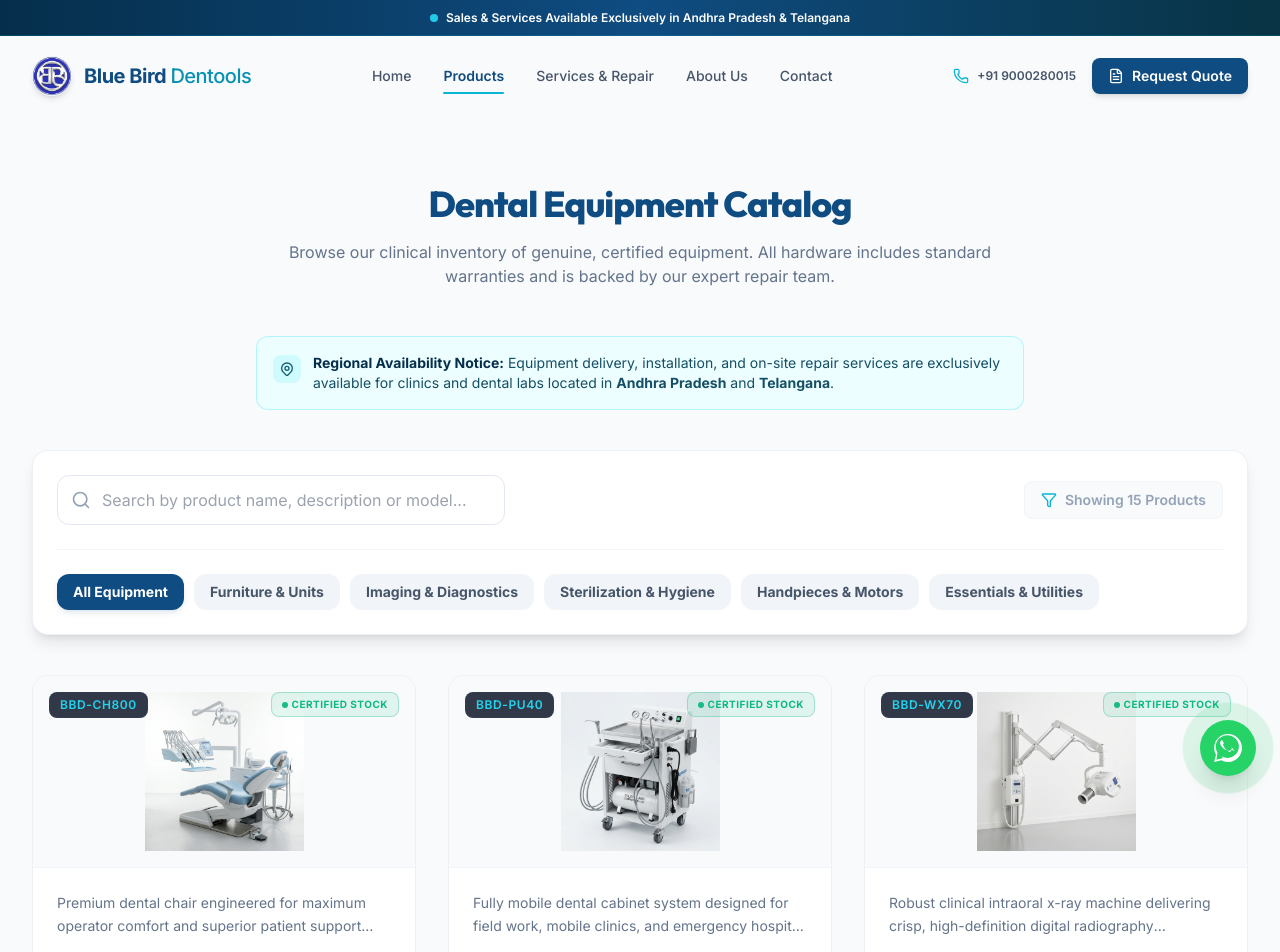
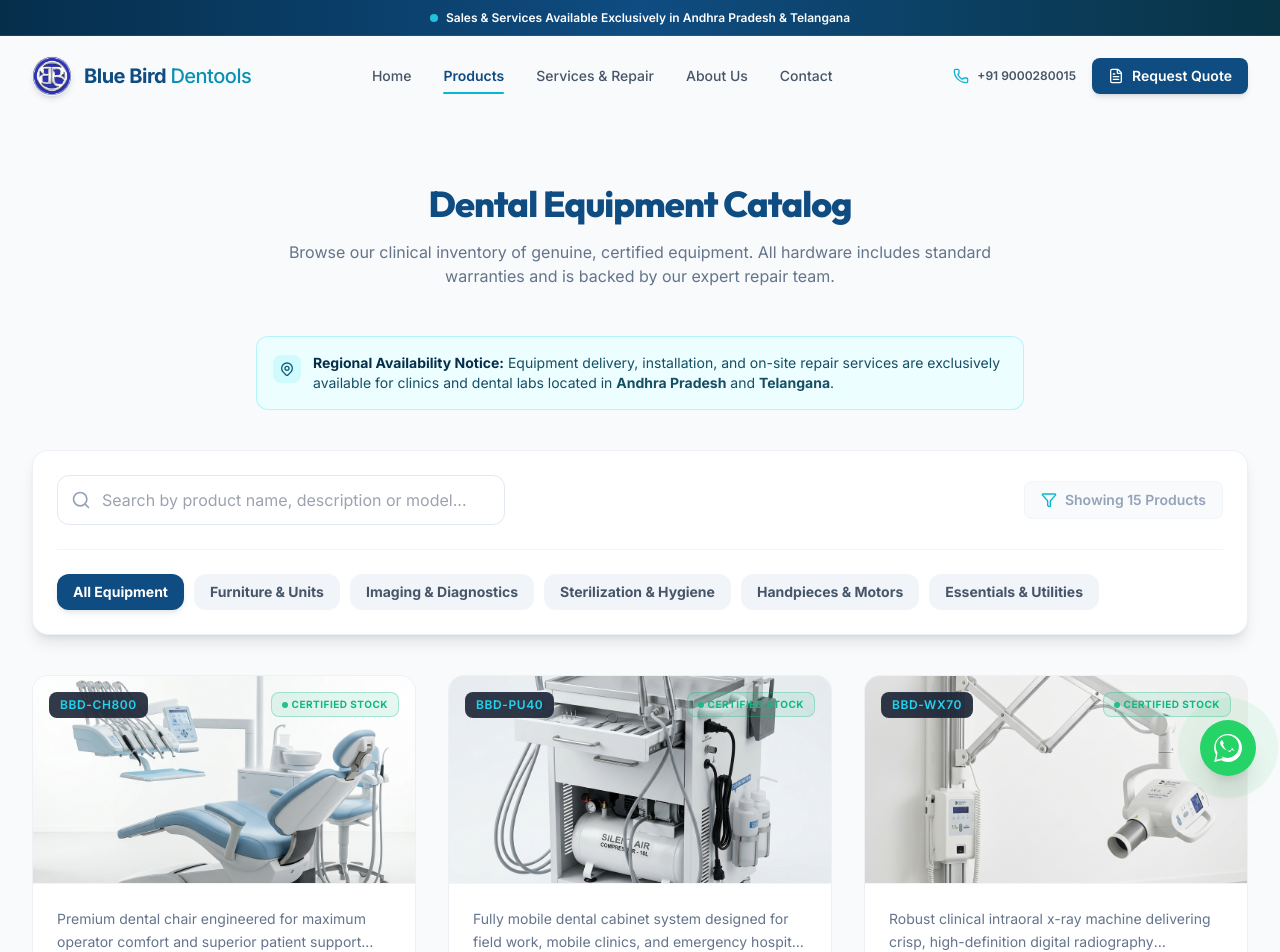
Before and after one commit to bluebirddentools-cell/Blue-Bird-Dentools, a React (Vite) app: page /products in a window 1280 px wide. Shown: the top 952 px of the page. Built offline with nearby package versions, Linux system fonts and the light colour scheme.

Commit message:
fix(images): enhance product image presentation with full-bleed object-cover and studio lightbox card styling

```diff
--- a/src/pages/Products.tsx
+++ b/src/pages/Products.tsx
@@ -358,13 +358,13 @@ const Products: React.FC = () => {
                 {/* Visual Image/Gradient Box */}
                 <div
                   onClick={() => product.image && handleOpenLightbox(product)}
-                  className={`h-48 relative flex items-center justify-center overflow-hidden bg-slate-50 border-b border-slate-100 ${product.image ? 'cursor-zoom-in' : ''}`}
+                  className={`h-52 relative flex items-center justify-center overflow-hidden bg-slate-100 border-b border-slate-100 ${product.image ? 'cursor-zoom-in' : ''}`}
                 >
                   {product.image ? (
                     <img
                       src={product.image}
                       alt={product.name}
-                      className="w-full h-full object-contain p-4 hover:scale-105 transition-transform duration-500"
+                      className="w-full h-full object-cover object-center hover:scale-105 transition-transform duration-500"
                     />
                   ) : (
                     <>
@@ -521,11 +521,13 @@ const Products: React.FC = () => {
                   className="flex items-center justify-center p-4 max-w-full max-h-full cursor-grab active:cursor-grabbing transition-transform duration-200"
                   style={{ transform: `scale(${zoomScale})` }}
                 >
-                  <img
-                    src={lightboxProduct.image}
-                    alt={lightboxProduct.name}
-                    className="max-w-[90vw] max-h-[65vh] object-contain select-none pointer-events-none drop-shadow-[0_15px_15px_rgba(0,0,0,0.4)]"
-                  />
+                  <div className="bg-white p-6 rounded-2xl shadow-2xl border border-slate-700/40 max-w-[90vw] max-h-[65vh] flex items-center justify-center">
+                    <img
+                      src={lightboxProduct.image}
+                      alt={lightboxProduct.name}
+                      className="max-w-full max-h-[55vh] object-contain select-none pointer-events-none mix-blend-multiply"
+                    />
+                  </div>
                 </div>
               </div>
 
--- a/src/pages/Services.tsx
+++ b/src/pages/Services.tsx
@@ -121,11 +121,11 @@ const Services: React.FC = () => {
                 <div key={idx} className="bg-white p-6 rounded-2xl border border-slate-200/60 shadow-md hover:border-cyan-500 hover:shadow-lg transition-all duration-300">
                   <div className="flex flex-col sm:flex-row items-start gap-6">
                     {/* Visual thumbnail container */}
-                    <div className="w-20 h-20 rounded-xl bg-slate-50 border border-slate-100 p-2 shrink-0 flex items-center justify-center overflow-hidden shadow-inner self-center sm:self-start">
+                    <div className="w-20 h-20 rounded-xl bg-white border border-slate-100 p-2 shrink-0 flex items-center justify-center overflow-hidden shadow-sm self-center sm:self-start">
                       <img
                         src={offer.image}
                         alt={offer.title}
-                        className="max-h-full max-w-full object-contain hover:scale-110 transition-transform duration-300"
+                        className="max-h-full max-w-full object-contain mix-blend-multiply hover:scale-110 transition-transform duration-300"
                       />
                     </div>
 
```
